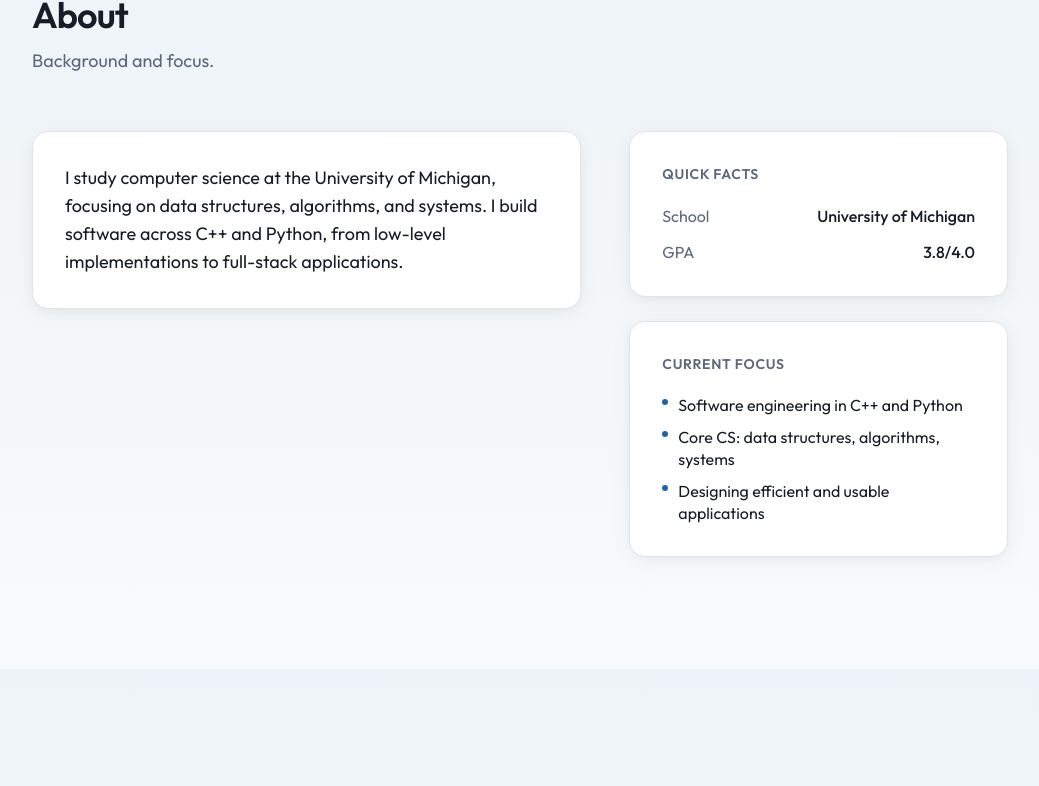
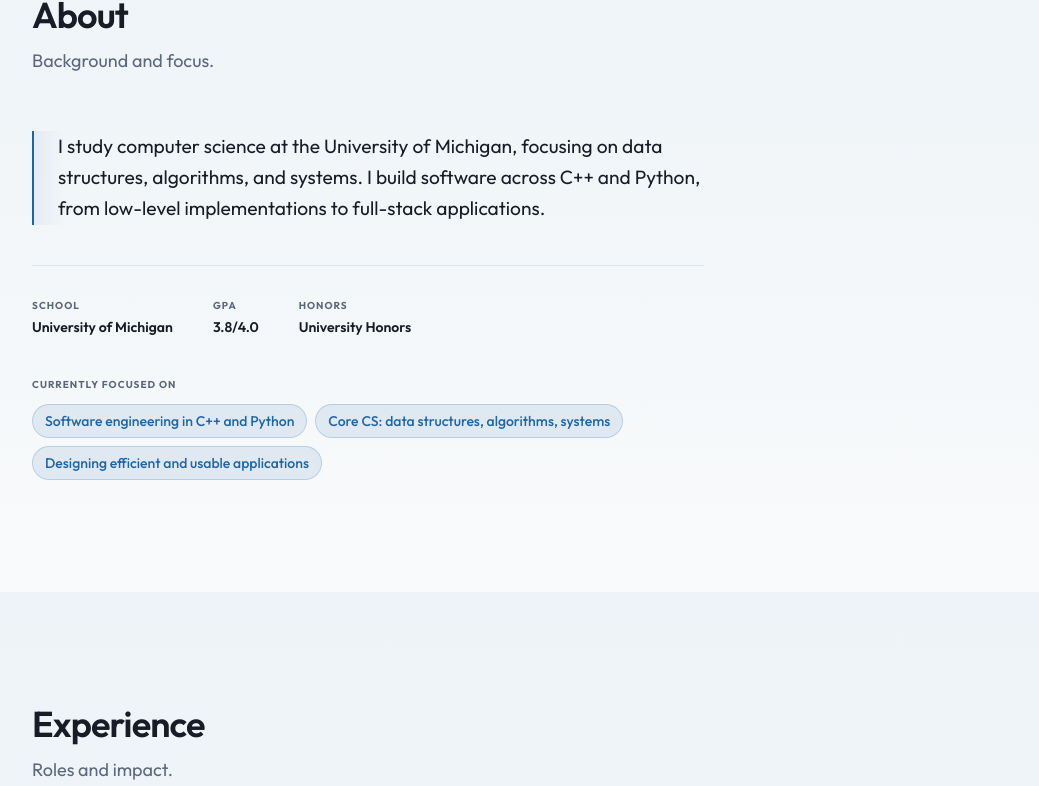
Before and after one commit to astridigreene/personal-website, a Next.js app: page / in a window 1280 px wide. Shown: the part 917-1703 px from the top of the page, without its empty margins (120-1159 px from the left). Built offline with nearby package versions, Linux system fonts and the light colour scheme.

Commit message:
Change About configuration

```diff
--- a/src/components/About.tsx
+++ b/src/components/About.tsx
@@ -6,19 +6,21 @@ import {
   inViewOnce,
   sectionHeaderVariants,
   sectionSublineVariants,
-  sectionReveal,
-  sectionStagger,
+  easeOutExpo,
 } from "@/lib/motion-variants";
 
-export function About() {
 const stats = [
   { label: "School", value: education.school },
   { label: "GPA", value: education.gpa },
-  ];
+  { label: "Honors", value: education.honors },
+] as const;
 
+export function About() {
   return (
     <section id="about" className="scroll-mt-[var(--nav-height)] section-alt py-20 md:py-28">
       <div className="mx-auto max-w-5xl px-6">
+
+        {/* Section header */}
         <header className="mb-14">
           <motion.h2
             variants={sectionHeaderVariants}
@@ -40,82 +42,84 @@ export function About() {
           </motion.p>
         </header>
 
-        {/*
-          items-start: prevents grid from equalizing column heights.
-          Without it, the bio card stretches to match the stacked sidebar height,
-          leaving awkward empty space at the card bottom.
-        */}
+        {/* Single-column content — comfortable reading width, no whitespace gap */}
+        <div className="max-w-2xl flex flex-col gap-10">
+
+          {/* Bio — left-accented editorial block */}
           <motion.div
-          className="grid md:grid-cols-12 gap-8 md:gap-12 items-start"
-          variants={sectionStagger}
-          initial="hidden"
-          whileInView="visible"
+            initial={{ opacity: 0, y: 18 }}
+            whileInView={{ opacity: 1, y: 0 }}
             viewport={inViewOnce}
+            transition={{ duration: 0.44, ease: easeOutExpo }}
+            className="relative pl-6 border-l-2 border-accent"
           >
-          {/* Bio — main content column */}
-          <motion.div variants={sectionReveal} className="md:col-span-7">
-            <motion.div
-              className="rounded-2xl border border-[hsl(var(--border))] bg-[hsl(var(--surface))] p-6 md:p-8 shadow-soft"
-              whileHover={{ boxShadow: "0 20px 50px -15px rgba(0,0,0,0.12)" }}
-              transition={{ duration: 0.3 }}
-            >
-              <p className="text-[hsl(var(--foreground))] leading-relaxed text-base md:text-lg">
+            {/* Soft ambient glow behind the accent line */}
+            <div
+              aria-hidden
+              className="pointer-events-none absolute -left-px top-0 h-full w-8"
+              style={{
+                background:
+                  "linear-gradient(to right, hsl(var(--accent) / 0.07), transparent)",
+              }}
+            />
+            <p className="text-[hsl(var(--foreground))] leading-relaxed text-lg md:text-[1.2rem]">
               {about.bio}
             </p>
           </motion.div>
+
+          {/* Stats — horizontal labeled values separated by a divider */}
+          <motion.div
+            initial={{ opacity: 0, y: 12 }}
+            whileInView={{ opacity: 1, y: 0 }}
+            viewport={inViewOnce}
+            transition={{ duration: 0.4, delay: 0.08, ease: easeOutExpo }}
+            className="pt-8 border-t border-[hsl(var(--border))] flex flex-wrap gap-x-10 gap-y-5"
+          >
+            {stats.map((s) => (
+              <div key={s.label} className="flex flex-col gap-1">
+                <span className="text-[10px] font-bold uppercase tracking-widest text-[hsl(var(--muted))]">
+                  {s.label}
+                </span>
+                <span className="text-sm font-semibold text-[hsl(var(--foreground))]">
+                  {s.value}
+                </span>
+              </div>
+            ))}
           </motion.div>
 
-          {/* Sidebar — two compact cards stacked */}
-          <motion.div variants={sectionReveal} className="md:col-span-5 flex flex-col gap-6">
-            {/* Quick facts */}
+          {/* Current focus — accent pill tags */}
           <motion.div
-              className="rounded-2xl border border-[hsl(var(--border))] bg-[hsl(var(--surface))] p-6 md:p-8 shadow-soft"
-              whileHover={{ scale: 1.01, boxShadow: "0 12px 40px -12px rgba(0,0,0,0.1)" }}
-              transition={{ duration: 0.3 }}
+            initial={{ opacity: 0, y: 12 }}
+            whileInView={{ opacity: 1, y: 0 }}
+            viewport={inViewOnce}
+            transition={{ duration: 0.4, delay: 0.14, ease: easeOutExpo }}
           >
-              <h3 className="text-sm font-semibold uppercase tracking-wider text-[hsl(var(--muted))] mb-5">
-                Quick facts
-              </h3>
-              <ul className="space-y-3">
-                {stats.map((s) => (
-                  <li key={s.label} className="flex items-start justify-between gap-6">
-                    <span className="text-[hsl(var(--muted))] shrink-0">{s.label}</span>
-                    <span className="font-medium text-[hsl(var(--foreground))] text-right">
-                      {s.value}
-                    </span>
-                  </li>
+            <p className="text-[10px] font-bold uppercase tracking-widest text-[hsl(var(--muted))] mb-3">
+              Currently focused on
+            </p>
+            <ul className="flex flex-wrap gap-2">
+              {currentFocus.map((item, i) => (
+                <motion.li
+                  key={item}
+                  initial={{ opacity: 0, scale: 0.92, y: 6 }}
+                  whileInView={{ opacity: 1, scale: 1, y: 0 }}
+                  viewport={inViewOnce}
+                  transition={{
+                    duration: 0.3,
+                    delay: 0.2 + i * 0.07,
+                    ease: easeOutExpo,
+                  }}
+                  whileHover={{ scale: 1.04, transition: { duration: 0.18 } }}
+                  className="px-3 py-1.5 rounded-full text-sm font-medium
+                    bg-accent/10 text-accent border border-accent/20 select-none cursor-default"
+                >
+                  {item}
+                </motion.li>
               ))}
             </ul>
           </motion.div>
 
-            {/* Current focus */}
-            <motion.div
-              className="rounded-2xl border border-[hsl(var(--border))] bg-[hsl(var(--surface))] p-6 md:p-8 shadow-soft"
-              whileHover={{ scale: 1.01, boxShadow: "0 12px 40px -12px rgba(0,0,0,0.1)" }}
-              transition={{ duration: 0.3 }}
-            >
-              <h3 className="text-sm font-semibold uppercase tracking-wider text-[hsl(var(--muted))] mb-5">
-                Current focus
-              </h3>
-              <ul className="space-y-2.5">
-                {currentFocus.map((item, i) => (
-                  <motion.li
-                    key={item}
-                    initial={{ opacity: 0, x: -12 }}
-                    whileInView={{ opacity: 1, x: 0 }}
-                    viewport={inViewOnce}
-                    transition={{ duration: 0.36, delay: 0.08 + i * 0.06, ease: [0.22, 1, 0.36, 1] }}
-                    className="flex items-start gap-2.5 text-[hsl(var(--foreground))]"
-                  >
-                    {/* mt-[5px] aligns the dot with the cap-height of the first text line */}
-                    <span className="w-1.5 h-1.5 mt-[5px] rounded-full bg-accent shrink-0" />
-                    <span className="leading-snug">{item}</span>
-                  </motion.li>
-                ))}
-              </ul>
-            </motion.div>
-          </motion.div>
-        </motion.div>
+        </div>
       </div>
     </section>
   );
--- a/src/lib/site-data.ts
+++ b/src/lib/site-data.ts
@@ -97,7 +97,7 @@ export const projects = [
     date: "Oct 2025",
     sortDate: "2025-10-15",
     description:
-      "Price-time-priority order-matching engine built with priority queues. Handles high throughput with O(log n) trade matching.",
+      "Built a price-time priority order-matching engine in C++ using priority queues to model bid and ask books. Achieves O(log n) complexity for both order insertion and matching, while enforcing strict price-time ordering to guarantee deterministic execution. The design focuses on efficient data structures and predictable performance under sustained, high-frequency order flow.",
     highlights: [
       "Processed 1M+ orders and executed 760K+ trades in under 10 seconds",
       "74K+ orders/second throughput",
```
Also changed, not shown: 2 other files (tests, documents, lock files or other folders). Lines whose indentation alone changed are shown as unchanged.
